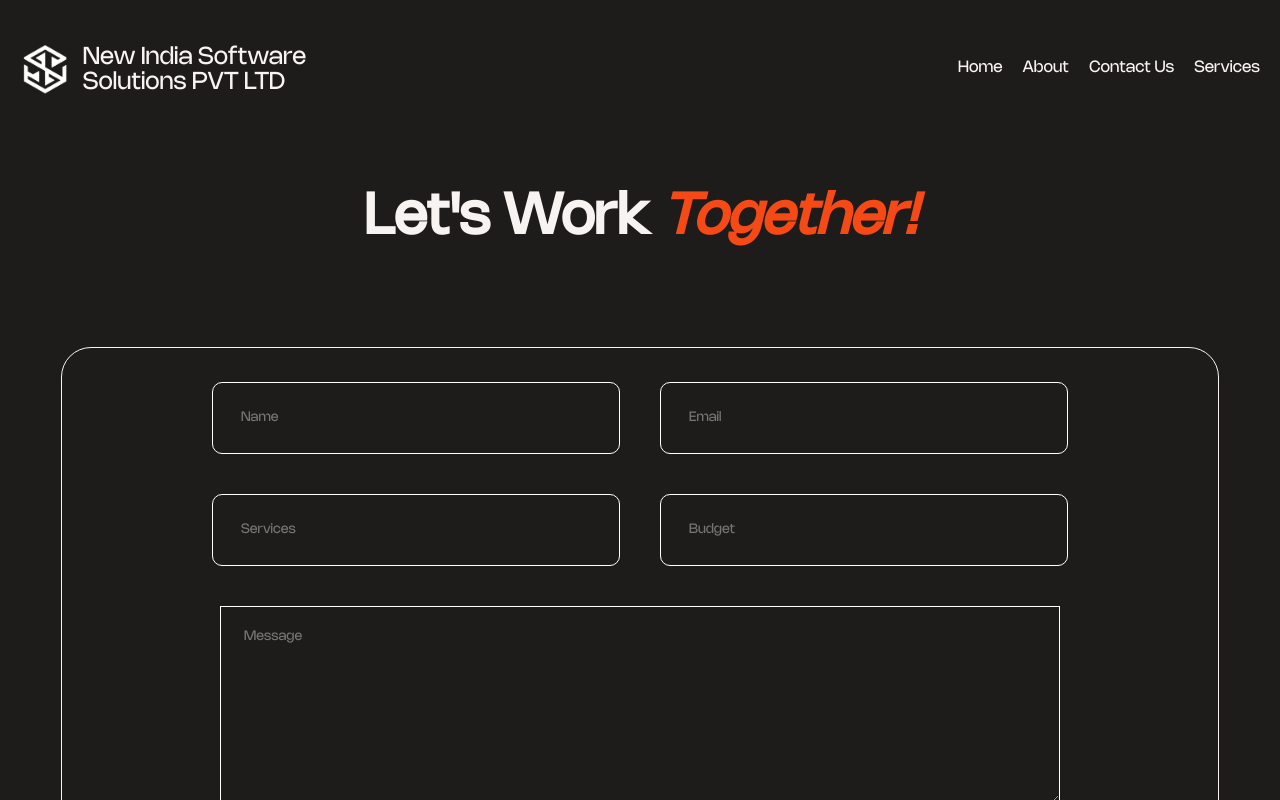
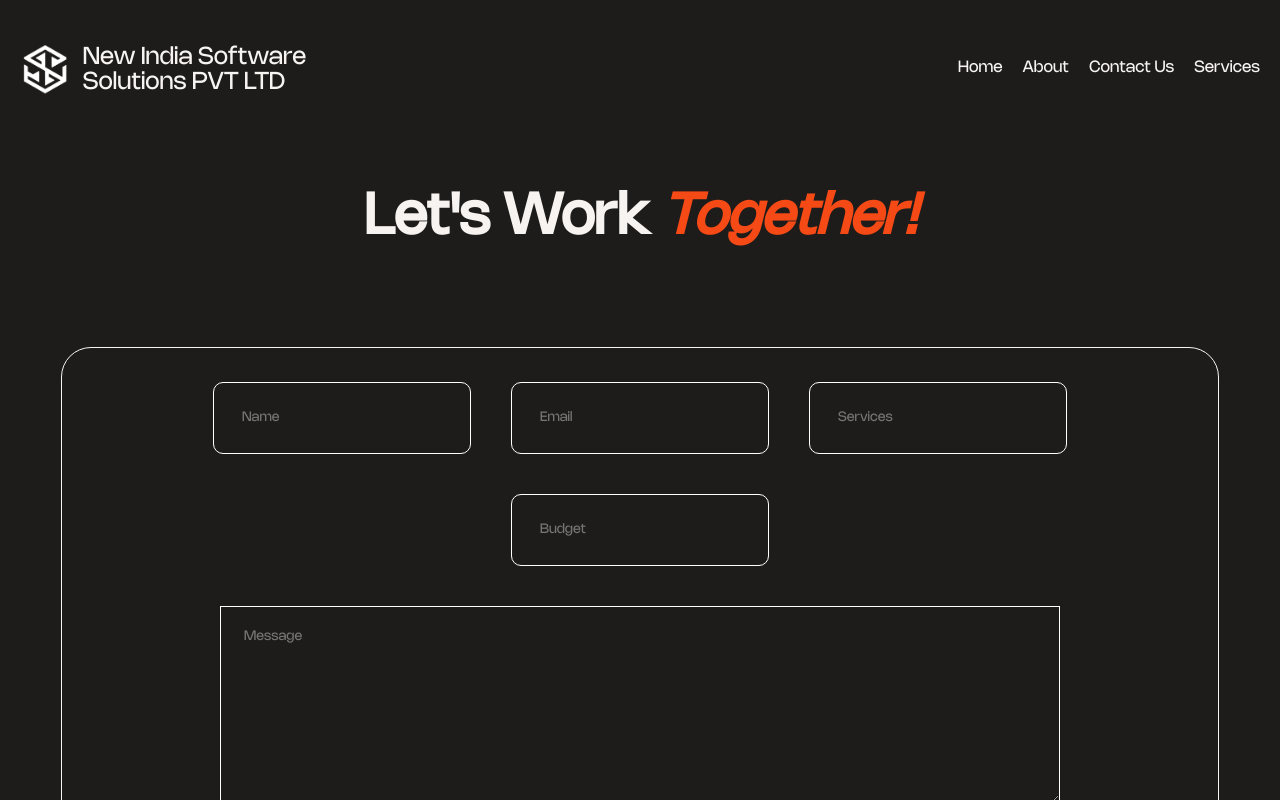
Before and after one commit to MohitTiwariBytes/NISS, a React (Vite) app: page /contact in a window 1280 px wide. Built offline with nearby package versions, Linux system fonts and the light colour scheme.

Commit message:
Some Improvements

```diff
--- a/src/Pages/Contact/Contact.css
+++ b/src/Pages/Contact/Contact.css
@@ -53,6 +53,7 @@ z {
   align-items: center;
   margin-top: 100px;
   flex-direction: column;
+  max-width: 1300px;
 }
 
 .contactCardInner {
@@ -101,6 +102,23 @@ z {
   }
 }
 
+@media (max-width: 1289px) {
+  .contactCardInner input {
+    width: 200px;
+  }
+}
+
+@media (max-width: 823px) {
+  .contactCardInner input {
+    width: 150px;
+  }
+}
+
+@media (max-width: 679px) {
+  .contactCardInner input {
+    width: 300px;
+  }
+}
 @media (max-width: 587px) {
   .contactCardOuter {
     width: 73%;
```
